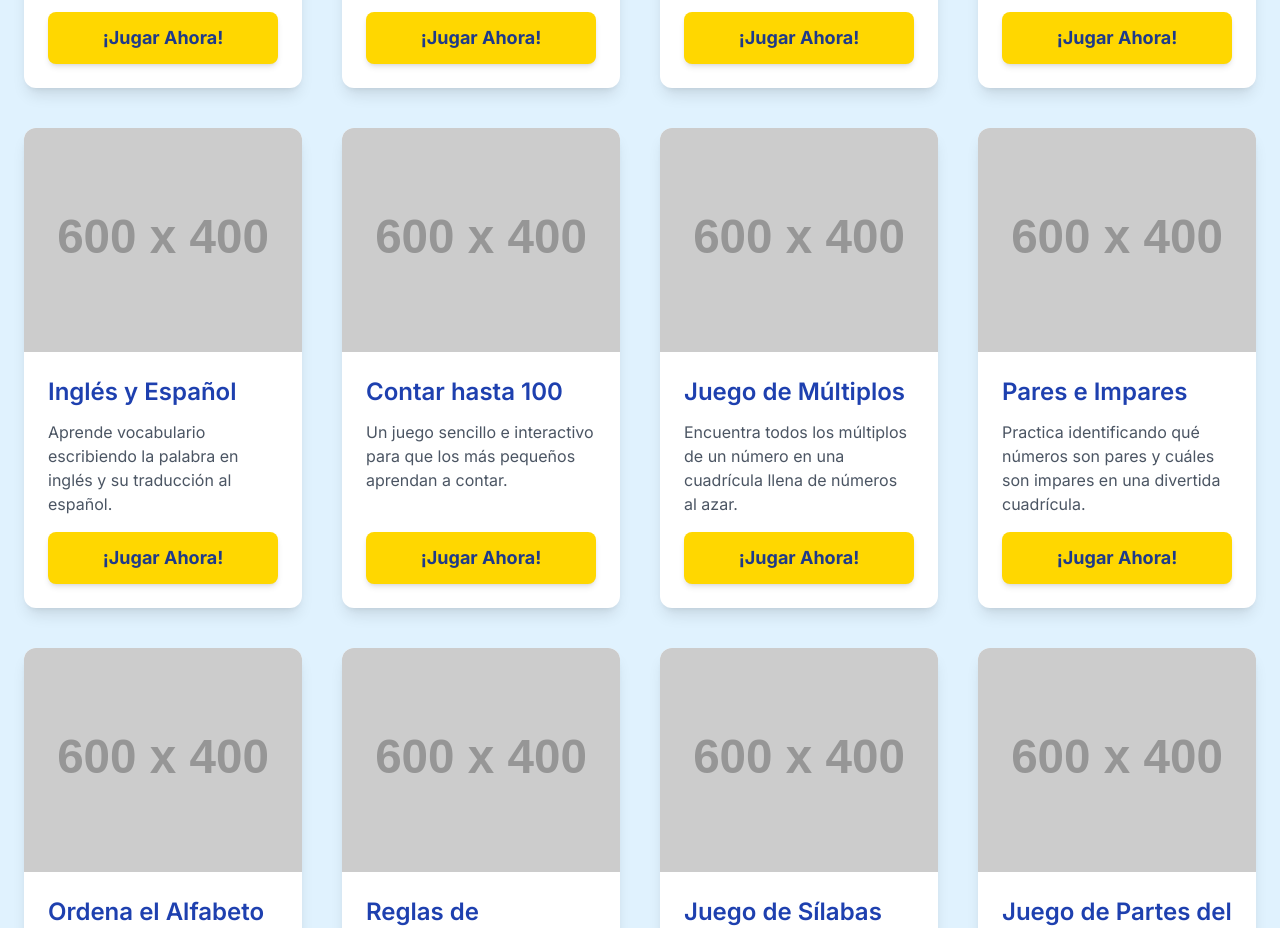
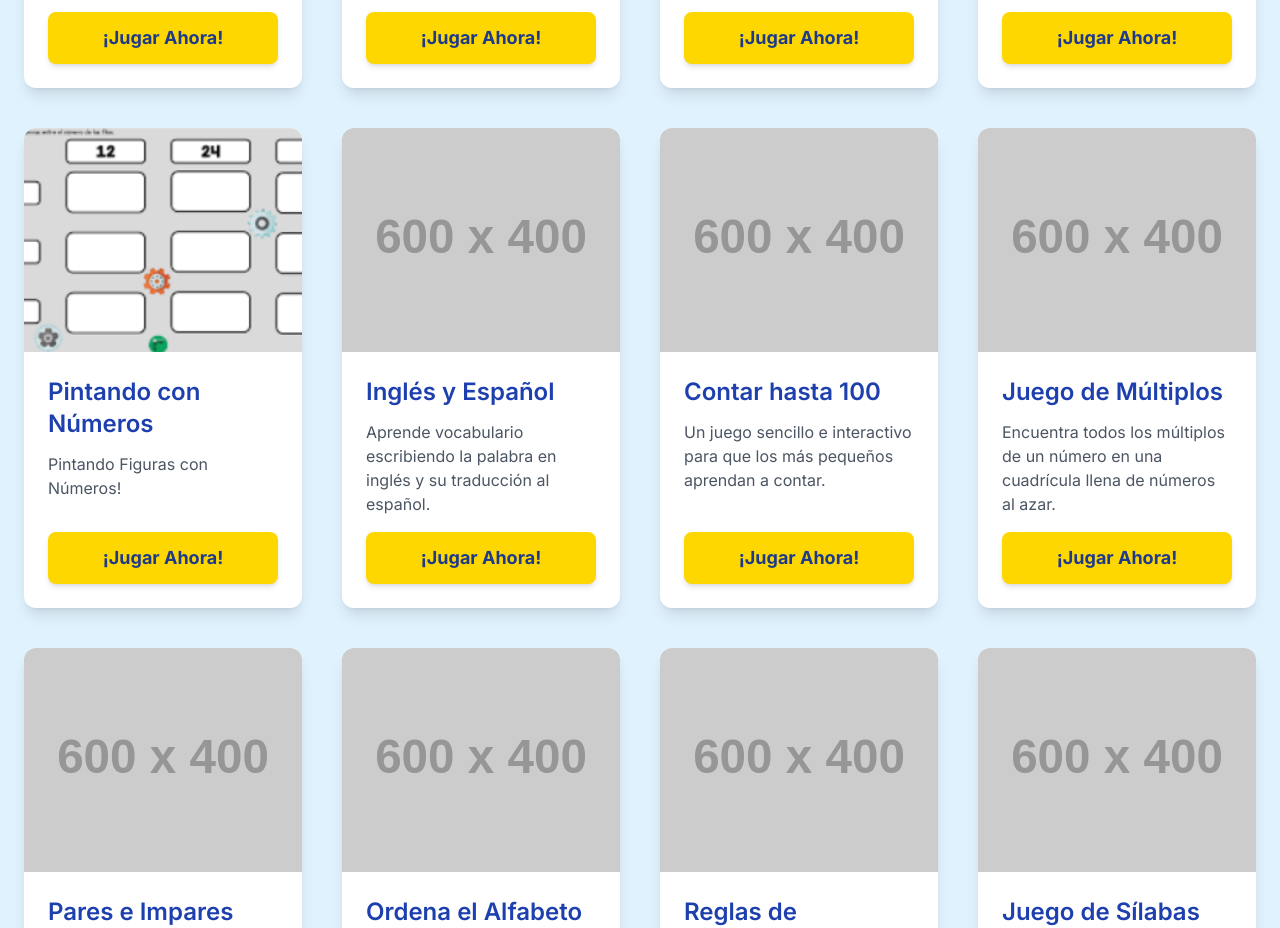
Before and after one commit to daniel54bhp/juegosdbp, a plain HTML site: page index.html in a window 1280 px wide. Shown: the part 1720-2648 px from the top of the page. Drawn offline with nearby package versions, Linux system fonts and the light colour scheme; placeholder pictures from the web are drawn by us.

Commit message:
Update index.html

```diff
--- a/index.html
+++ b/index.html
@@ -298,7 +298,20 @@
                 </div>
             </div>
 
-
+ <!-- Tarjeta Juego 6: Juego de Divisiones -->
+            <div class="card bg-white rounded-xl shadow-lg overflow-hidden flex flex-col">
+                <img src="src/divisiones.png" alt="Miniatura Juego de Divisiones" class="w-full h-56 object-cover" onerror="this.onerror=null; this.src='https://placehold.co/600x400/2A9D8F/E9C46A?text=Pintado de Figuras con números';">
+                <div class="p-6 flex flex-col flex-grow">
+                    <h3 class="text-2xl font-semibold text-blue-800 mb-3">Pintando con Números</h3>
+                    <p class="text-gray-600 mb-4 flex-grow">
+                        Pintando Figuras con Números!
+                    </p>
+                    <a href="pintar_numeros/pintar_numeros.html"
+                       class="btn-jugar mt-auto inline-block text-center font-bold py-3 px-6 rounded-lg text-lg shadow-md hover:shadow-lg transition-all duration-300 ease-in-out">
+                        ¡Jugar Ahora!
+                    </a>
+                </div>
+            </div>
 
 
              <!-- Tarjeta Juego 10: Inglés y Español -->
```
